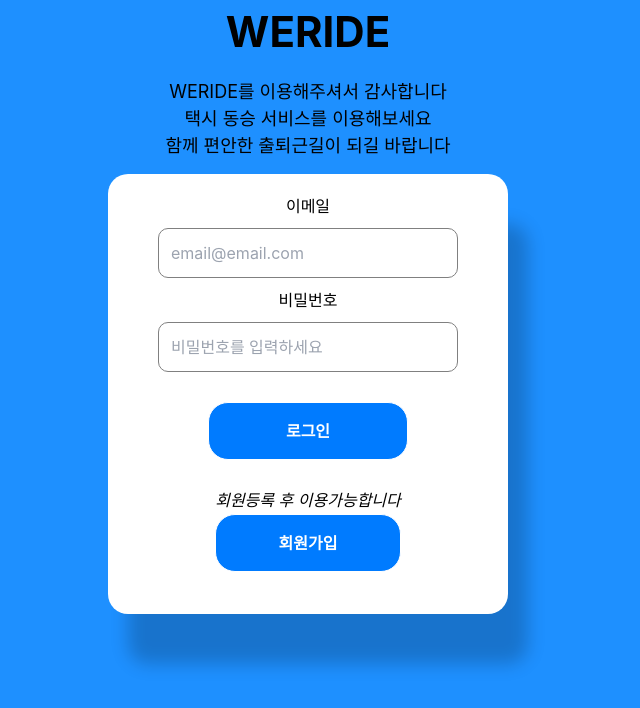
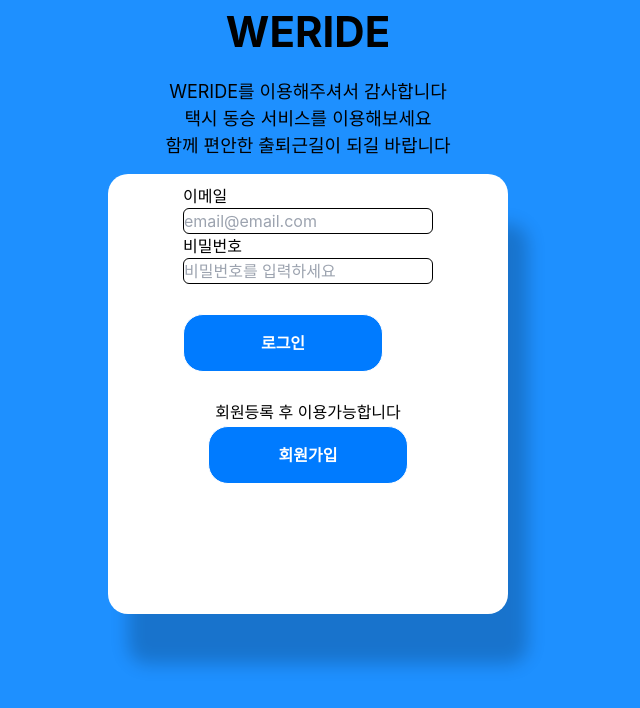
Before and after one commit to PomegranateBlue/weride, a React (Create React App) app: page /weride2/Login in a window 1280 px wide. Shown: the top 708 px of the page, without its empty margins (332-972 px from the left). Built offline with nearby package versions, Linux system fonts and the light colour scheme.

Commit message:
로그인 컴포넌트 CSS수정전

```diff
--- a/src/components/Login.js
+++ b/src/components/Login.js
@@ -1,34 +1,55 @@
 import React, { useState } from "react";
 //import { auth, realTimeDB } from "../firebase.js";
-//import { signInWithEmailAndPassword, getAuth } from "firebase/auth";
+import { signInWithEmailAndPassword, getAuth } from "firebase/auth";
+import { auth } from "../firebase";
 //import { ref, set } from "firebase/database";
 //import { v4 as uuidv4 } from "uuid";
 //import Button from "@mui/material/Button";
 import "../styles/Login.css";
-import { useForm } from "react-hook-form";
+//import { useForm } from "react-hook-form";
 import SignUpModal from "./SignUpModal";
 
 const LoginComponent = () => {
   //const { register, handleSubmit } = useForm();
-  const onSubmit = (data) => console.log(data);
+  //const onSubmit = (data) => console.log(data);
   const [email, setEmail] = useState("");
   const [password, setPassword] = useState("");
-
+  const [errorMessage, setErrorMessage] = useState("");
   const [isModalOpen, setModalOpen] = useState(false);
 
-  const handleSubmit = (e) => {
+  const handleSubmit = async (e) => {
     e.preventDefault();
-    console.log(email, password);
+    if (!email || !password) {
+      setErrorMessage("이메일과 비밀번호를 입력하세요");
+      return;
+    }
+    //console.log(email, password);
+    setErrorMessage("");
+
+    try {
+      await signInWithEmailAndPassword(auth, email, password);
+      console.log("로그인 성공");
+    } catch (error) {
+      if (error.code === "auth/wrong-email") {
+        setErrorMessage("형식에 맞는 이메일을 입력해주세요");
+      } else if (error.code === "auth/user-not-found") {
+        setErrorMessage("해당하는 이용자가 없습니다. 회원가입 후 시도해주세요");
+      } else if (error.code === "auth/wrong-password") {
+        setErrorMessage("비밀번호가 틀렸습니다. 다시 시도하세요");
+      } else {
+        setErrorMessage("로그인 문제 발생, 문의바랍니다.");
+      }
+    }
   };
 
-  const handleSignUpClick = () => {
-    console.log("회원가입 버튼");
+  const modalOpen = () => {
     setModalOpen(true);
   };
 
-  const closeModal = () => {
+  const modalClose = () => {
     setModalOpen(false);
   };
+
   return (
     <div>
       <h1 id="title">WERIDE</h1>
@@ -39,20 +60,46 @@ const LoginComponent = () => {
       </p>
       <div className="login-container">
         <div className="login-form">
+          <form>
+            <div className="userInput">
+              {" "}
               <label>이메일</label>
-          <input className="email-form" placeholder="email@email.com"></input>
+              <input
+                className="email-form"
+                placeholder="email@email.com"
+                type="email"
+                onChange={(e) => setEmail(e.target.value)}
+                required
+              ></input>
               <label>비밀번호</label>
               <input
                 className="password-form"
                 placeholder="비밀번호를 입력하세요"
+                type="password"
+                onChange={(e) => setPassword(e.target.value)}
+                required
               ></input>
-          <button id="loginBtn">로그인</button>
+            </div>
+
+            {errorMessage && (
+              <p style={{ color: "red", fontWeight: "800" }}>{errorMessage}</p>
+            )}
+            <button id="loginBtn" onClick={handleSubmit}>
+              로그인
+            </button>
             <div className="signInInfo">
               <div className="signInfo">회원등록 후 이용가능합니다</div>
-            <button id="signInBtn" onClick={handleSignUpClick}>
+              <button id="signInBtn" onClick={modalOpen}>
                 회원가입
               </button>
+              {isModalOpen && (
+                <SignUpModal
+                  isModalOpen={isModalOpen}
+                  modalClose={modalClose}
+                />
+              )}
             </div>
+          </form>
         </div>
       </div>
     </div>
--- a/src/components/SignUpModal.js
+++ b/src/components/SignUpModal.js
@@ -1,40 +1,63 @@
 import React, { useState } from "react";
-import "../styles/modal.css";
-const SignUpModal = ({ closeModal }) => {
+import "../styles/modal.css"; // 모달 스타일 파일 임포트
+import { createUserWithEmailAndPassword } from "firebase/auth";
+import { auth } from "../firebase";
+
+const SignUpModal = ({ isModalOpen, modalClose }) => {
   const [email, setEmail] = useState("");
-  const [passwd, setPasswd] = useState("");
-  const [error, setError] = useState("");
+  const [password, setPassword] = useState("");
+  const [errorMessage, setErrorMessage] = useState("");
+  const [successMessage, setSuccessMessage] = useState("");
 
-  const handleSignup = (e) => {
+  const modalSignUp = async (e) => {
     e.preventDefault();
-    closeModal();
+    setErrorMessage("");
+    setSuccessMessage("");
+
+    try {
+      await createUserWithEmailAndPassword(auth, email, password);
+      setSuccessMessage("회원이 되신 걸 축하드립니다.");
+      setEmail("");
+      setPassword("");
+    } catch (error) {
+      setErrorMessage(error.message);
+    }
   };
 
   return (
-    <div className="modal-container">
+    <div
+      className="modal-container"
+      style={{ display: isModalOpen ? "flex" : "none" }}
+    >
       <div className="modal-content">
-        <h2>회원가입</h2>
-        {error && <p className="error-mesg">{error}</p>}
-        <form onSubmit={handleSignup}>
+        <form className="modalSignupform" onSubmit={modalSignUp}>
           <label>이메일</label>
           <input
+            className="modal-email-form"
+            placeholder="email@email.com"
             type="email"
             value={email}
             onChange={(e) => setEmail(e.target.value)}
-            placeholder="email@email.com"
             required
           ></input>
           <label>비밀번호</label>
           <input
+            className="modal-password-form"
+            placeholder="비밀번호를 입력하세요"
             type="password"
-            value={passwd}
-            onChange={(e) => setPasswd(e.target.value)}
-            placeholder="비밀번호를 입력하세요"
+            value={password}
+            onChange={(e) => setPassword(e.target.value)}
             required
           ></input>
-          <button type="submit">회원가입</button>
+          {errorMessage && <p style={{ color: "red" }}>{errorMessage}</p>}
+          {successMessage && <p style={{ color: "green" }}>{successMessage}</p>}
+          <button className="modal-submitBtn" type="submit">
+            제출하기
+          </button>
         </form>
-        <button onClick={closeModal}>닫기</button>
+        <button className="closeBtn" onClick={modalClose}>
+          닫기
+        </button>
       </div>
     </div>
   );
--- a/src/styles/Login.css
+++ b/src/styles/Login.css
@@ -22,7 +22,8 @@
   display: flex;
   flex-direction: column;
   align-items: center;
-  padding: 10px 10px;
+  padding: 10px;
+
   background-color: white;
   height: 440px;
   max-width: 400px;
@@ -31,19 +32,16 @@
   box-shadow: 20px 50px 18px rgba(0, 0, 0, 0.2);
 }
 
-.login-form input {
+.userInput {
+  display: flex;
+  flex-direction: column;
   width: 100%;
-  max-width: 300px;
-  padding: 12px;
-  border-radius: 10px;
-  border: 1px solid gray;
+  max-width: 400px;
 }
 
-.login-form label {
-  margin: 10px;
-}
-
-.email-form {
+.userInput input {
+  border: 1px solid black;
+  border-radius: 6px;
 }
 
 #loginBtn {
@@ -91,5 +89,4 @@
 
 .signInInfo {
   font-size: 16px;
-  font-style: italic;
 }
--- a/src/styles/modal.css
+++ b/src/styles/modal.css
@@ -1,25 +1,68 @@
-.modal-contaier {
+.modal-container {
   position: fixed;
   top: 0;
   left: 0;
-  width: 100vw;
-  height: 100vh;
-  background: rgba(0, 0, 0, 0.6);
+  width: 100%;
+  height: 100%;
+  background: rgba(0, 0, 0, 0.7);
   display: flex;
   justify-content: center;
   align-items: center;
+  z-index: 999;
 }
 
 .modal-content {
   background: white;
-  padding: 25px;
+  padding: 20px;
+  border-radius: 10px;
+
+  max-width: 400px;
+  width: 100%;
+  height: auto;
+  text-align: center;
+  z-index: 1000;
+}
+
+.modalSignupform {
+  display: flex;
+  flex-direction: column;
+  align-items: center;
+  padding: 20px;
+  background-color: white;
+  width: 100%;
+  border-radius: 20px;
+}
+
+.modal-email-form,
+.modal-password-form {
+  width: 100%;
+  margin-bottom: 20px;
+  padding: 10px;
+  border: 1px solid black;
   border-radius: 5px;
-  box-shadow: 0px 4px 16px rgba(0, 0, 0, 0, 0.3);
-  max-width: 360px;
+}
+
+.modal-submitBtn,
+.closeBtn {
+  padding: 10px 20px;
+  background-color: #007bff;
+  color: white;
+  border: none;
+  border-radius: 6px;
+  cursor: pointer;
+  transition: background-color 0.3s ease;
+  margin-top: 10px;
   width: 100%;
 }
 
-.error-mesg {
-  color: red;
-  margin-top: 10px;
+.modal-submitBtn:hover {
+  background-color: #0056b3;
 }
+
+.closeBtn {
+  background-color: rgb(155, 5, 5);
+}
+
+.closeBtn:hover {
+  background-color: rgb(255, 0, 0);
+}
```
Lines whose indentation alone changed are shown as unchanged.
